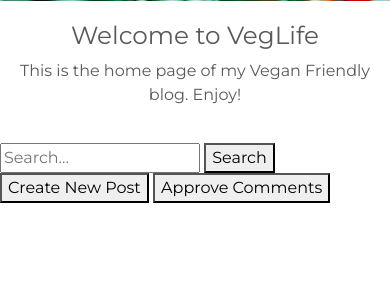
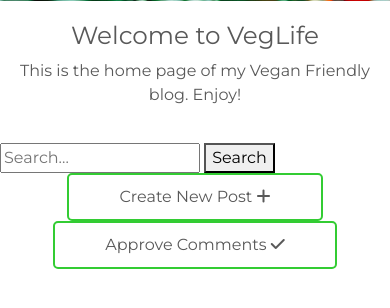
Before and after one commit to Sean-OBrien95/veg-life, a Django app: page / in a window 390 px wide. Shown: the part 500-808 px from the top of the page. Run offline with Django 3.2, Linux system fonts and the light colour scheme; the visitor is signed in with stand-in values (Sample User, id 1); data that the repository does not hold is empty; parts of the project's set-up code (start-up, migrations or seed data) failed here and were passed over; some libraries are stand-ins or nearby versions.

Commit message:
Add custom btn styling to home page buttons

```diff
--- a/static/css/style.css
+++ b/static/css/style.css
@@ -122,3 +122,18 @@ h1 {
     background: transparent;
     border: none;
 }
+
+.btn-custom {
+    padding: 10px 50px;
+    background-color: white;
+    color: #595959;
+    border: 2px solid #33cc33;
+    border-radius: 5px;
+    transition-duration: 0.3s;
+}
+
+.btn-custom:hover {
+    background-color: #33cc33;
+    color: white;
+    cursor: pointer;
+}
--- a/templates/index.html
+++ b/templates/index.html
@@ -17,8 +17,22 @@
     <button type="submit">Search</button>
 </form>
 {% if user.is_superuser %}
-<a href="{% url 'create_post' %}"><button>Create New Post</button></a>
-<a href="{% url 'comment_approval' %}"><button>Approve Comments</button></a>
+<div class="row">
+    <div class="col-md-6 text-center">
+        <a href="{% url 'create_post' %}">
+            <button class="btn btn-custom">
+                Create New Post <i class="fa-solid fa-plus"></i>
+            </button>
+        </a>
+    </div>
+    <div class="col-md-6 text-center">
+        <a href="{% url 'comment_approval' %}">
+            <button class="btn btn-custom">
+                Approve Comments <i class="fa-solid fa-check"></i>
+            </button>
+        </a>
+    </div>
+</div>
 {% endif %}
 <div class="container-fluid">
   <div class="row">
```
